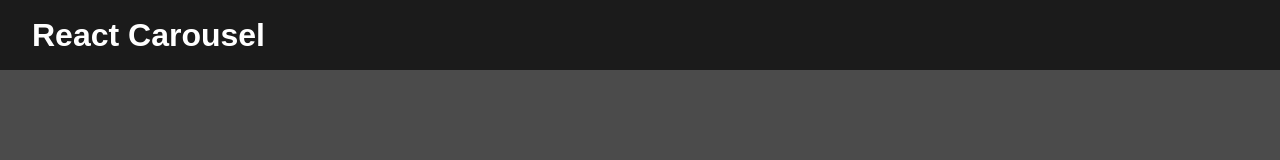
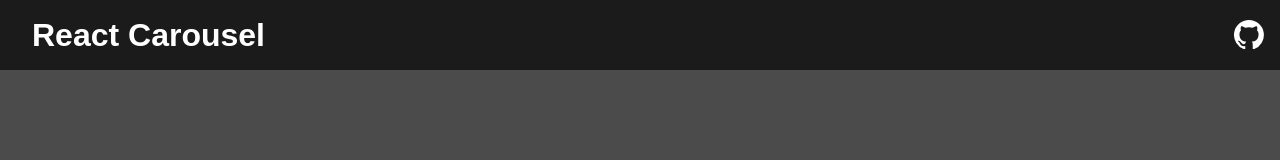
Before and after one commit to chuck-durst/react-carousel, a React (Create React App) app in the folder demo/: page / in a window 1280 px wide. Shown: the top 160 px of the page. Built offline with nearby package versions, Linux system fonts and the light colour scheme.

Commit message:
Demo updated

```diff
--- a/demo/src/App.js
+++ b/demo/src/App.js
@@ -73,6 +73,15 @@ class App extends React.PureComponent {
       <div className="app">
         <div className="app__header">
           <h1>React Carousel</h1>
+          <a className="header__github-link" href="https://github.com/chuck-durst/react-carousel">
+            <svg xmlns="http://www.w3.org/2000/svg" viewBox="0 0 32.58 31.77" fill="currentColor" width="30px">
+              <g>
+                <g>
+                  <path d="M16.29,0a16.29,16.29,0,0,0-5.15,31.75c.81.15,1.11-.35,1.11-.79s0-1.41,0-2.77C7.7,29.18,6.74,26,6.74,26a4.31,4.31,0,0,0-1.81-2.38c-1.48-1,.11-1,.11-1a3.42,3.42,0,0,1,2.5,1.68,3.47,3.47,0,0,0,4.74,1.35,3.48,3.48,0,0,1,1-2.18C9.7,23.08,5.9,21.68,5.9,15.44a6.3,6.3,0,0,1,1.68-4.37,5.86,5.86,0,0,1,.16-4.31s1.37-.44,4.48,1.67a15.44,15.44,0,0,1,8.16,0c3.11-2.11,4.48-1.67,4.48-1.67A5.85,5.85,0,0,1,25,11.07a6.29,6.29,0,0,1,1.67,4.37c0,6.26-3.81,7.63-7.44,8a3.89,3.89,0,0,1,1.11,3c0,2.18,0,3.93,0,4.47s.29.94,1.12.78A16.29,16.29,0,0,0,16.29,0Z"/>
+                </g>
+              </g>
+            </svg>
+          </a>
         </div>
         <div className="app__container">
           <ReactCarousel { ...settings } slides={ this.slides } />
--- a/demo/src/app.scss
+++ b/demo/src/app.scss
@@ -49,6 +49,21 @@ body {
       padding-left: 1em;
       color: #fff;
     }
+
+    .header__github-link {
+      position: absolute;
+      top: 0;
+      right: 0;
+      bottom: 0;
+      height: 30px;
+      margin: auto 1rem;
+
+      svg {
+        width: 30px;
+        color: white;
+        fill: white;
+      }
+    }
   }
 
   &__container {
--- a/demo/src/index.html
+++ b/demo/src/index.html
@@ -1,11 +1,19 @@
 <!doctype html>
-<html lang="en">
+<html class="no-js" lang="en">
 <head>
-  <meta charset="utf-8">
-  <title>React Carousel</title>
-  <meta name="viewport" content="width=device-width, initial-scale=1">
+    <meta charset="utf-8">
+    <meta http-equiv="X-UA-Compatible" content="IE=edge,chrome=1">
+    <title>react-carousel</title>
+    <meta name="description" content="react carousel slider image javascript github slides swipe mobile responsive">
+    <meta name="viewport" content="width=device-width, initial-scale=1">
 </head>
 <body>
-    <div id="app">Loading...</div>
+
+<!--[if lt IE 10]>
+<p class="browserupgrade">You are using an <strong>outdated</strong> browser. Please <a href="http://browsehappy.com/">upgrade your browser</a> to improve your experience.</p>
+<![endif]-->
+
+<div id="app">Loading...</div>
+
 </body>
 </html>
```
Also changed, not shown: 1 other file (tests, documents, lock files or other folders).
